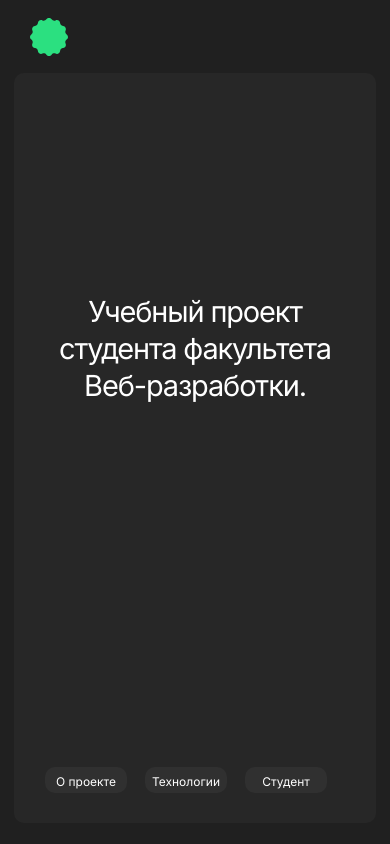
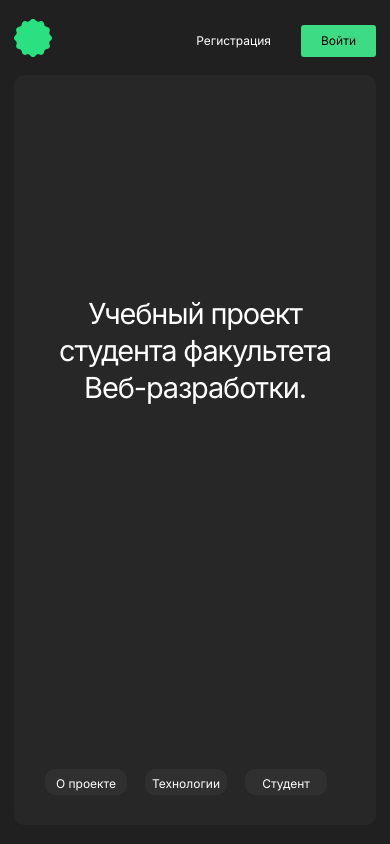
Before and after one commit to YippeeSmile/movies-explorer-frontend, a React (Create React App) app: page / in a window 390 px wide. Shown: the top 844 px of the page. Built offline with nearby package versions, Linux system fonts and the light colour scheme.

Commit message:
fix nav and header

```diff
--- a/src/components/Header/Header.css
+++ b/src/components/Header/Header.css
@@ -1,10 +1,9 @@
 .header {
-    max-width: 100%;
+    max-width: calc(100vw - 2 * 70px);
     margin: 0 auto;
     display: flex;
     justify-content: space-between;
     align-items: center;
-    padding: 0 70px;
 }
 
 .header__logo {
@@ -21,6 +20,12 @@
 
 @media screen and (max-width: 769px) {
     .header {
-        padding: 0 30px;
+        max-width: calc(100vw - 2 * 30px);
     }
 }
+
+@media screen and (max-width: 550px) {
+    .header {
+        max-width: calc(100vw - 2 * 14px);
+    }
+}
--- a/src/components/Navigation/Navigation.css
+++ b/src/components/Navigation/Navigation.css
@@ -5,7 +5,6 @@
     .navigation__container {
         display: flex;
         align-items: center;
-        display: visible;
     }
 
     .navigation__main-container_button {
@@ -147,9 +146,6 @@
         .navigation__burger_icon {
             display: block;
         }
-        .navigation__container {
-            display: none;
-        }
     }
     /*burger active menu
 @media screen and (max-width: 769px) {
--- a/src/components/Navigation/Navigation.jsx
+++ b/src/components/Navigation/Navigation.jsx
@@ -37,7 +37,6 @@ const Navigation = () => {
                         </Link>
                     </div>
                 </nav>
-
                 <div className='navigation__burger'>
                     <img className='navigation__burger_icon' src={burger} alt="раскрывающиеся меню" />
                     <img className='navigation__exit-button' src={exit} alt="крестик"></img>
```
